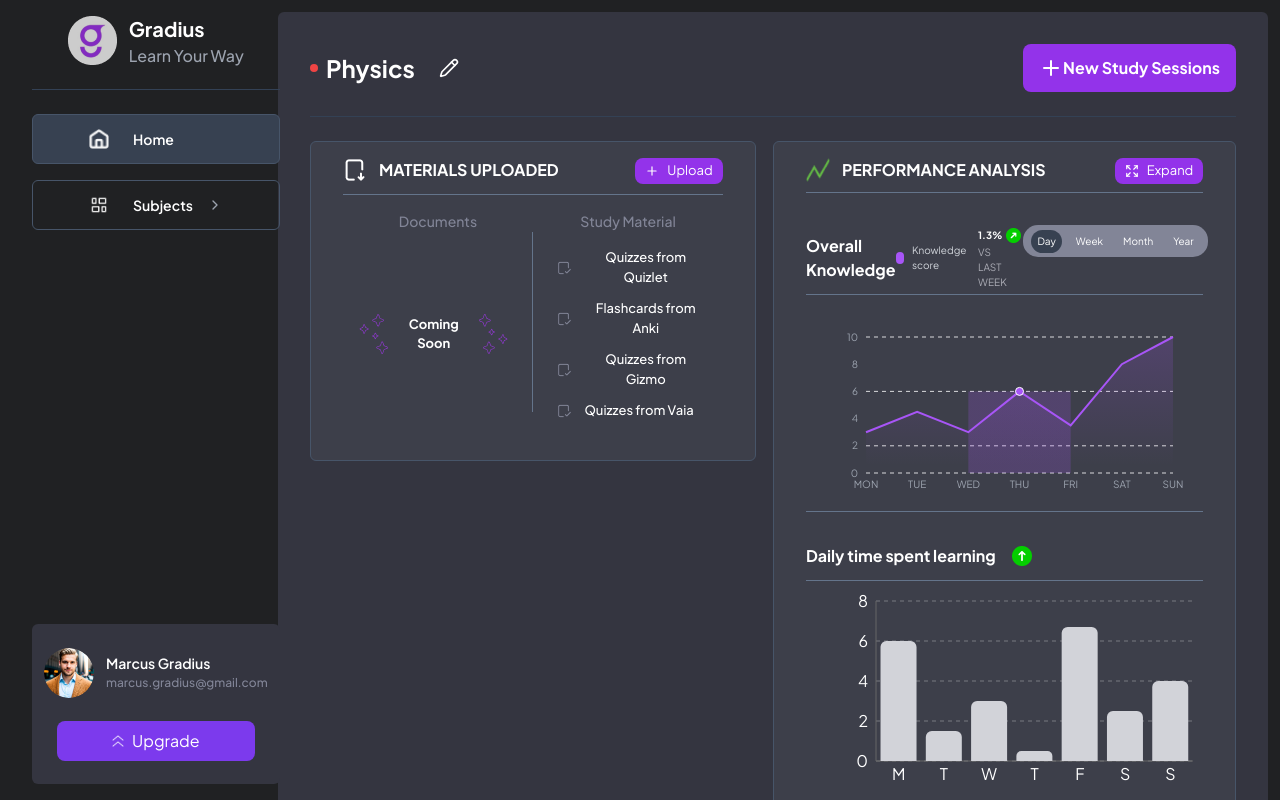
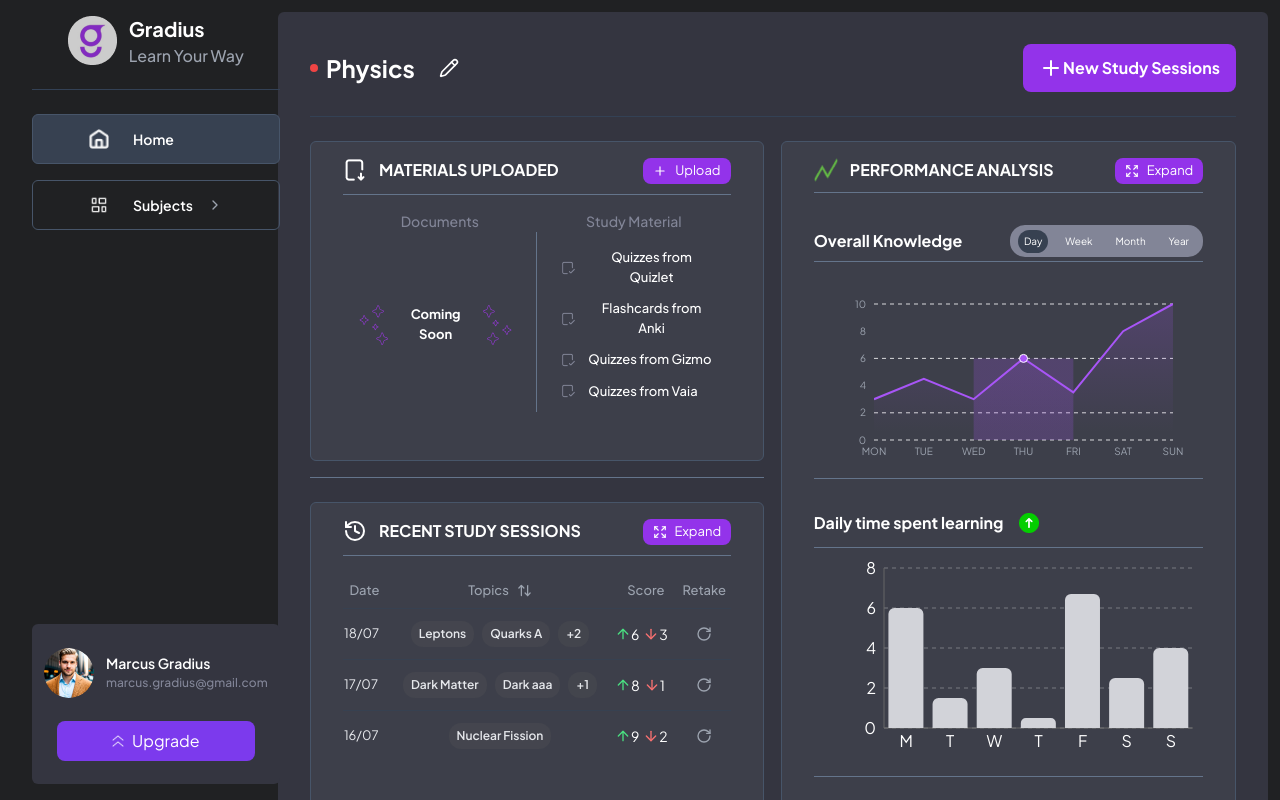
Before and after one commit to Dr-AddictStein/gradius-platform, a React (Vite) app: page /dashboard/perSubject in a window 1280 px wide. Shown: the top 800 px of the page. Built offline with nearby package versions, Linux system fonts and the light colour scheme.

Commit message:
linking-and-overlays-remains

```diff
--- a/src/Component/KnowledgeGraph .tsx
+++ b/src/Component/KnowledgeGraph .tsx
@@ -46,7 +46,7 @@ const DATA = {
   ],
 };
 
-const KnowledgeGraph = () => {
+const KnowledgeGraph = ({ isSmall }) => {
   const [timeframe, setTimeframe] = useState("Day");
   const currentData = DATA[timeframe];
 
@@ -64,6 +64,7 @@ const KnowledgeGraph = () => {
           </h2>
         </div>
         <div className="flex gap-2">
+          {!isSmall && <>
             <div className="flex items-center gap-2">
               <div className="w-3 h-3 rounded-full bg-purple-500"></div>
               <span className="text-gray-300 text-[10px] font-normal">
@@ -79,6 +80,7 @@ const KnowledgeGraph = () => {
                 VS LAST WEEK
               </span>
             </div>
+          </>}
           <div className="flex justify-between gap-2 px-2 py-4 items-center bg-[#828597] rounded-[15px] w-[193px] h-[21px]">
             {Object.keys(DATA).map((period) => (
               <button
--- /dev/null
+++ b/src/Component/TableSmall.tsx
@@ -0,0 +1,126 @@
+import React from 'react';
+import { ArrowUpIcon, ArrowDownIcon, RotateCwIcon, ArrowUpDown } from 'lucide-react';
+
+interface Topic {
+  name: string;
+  score: string;
+}
+
+interface TopicRow {
+  date: string;
+  topics: Topic[];
+  upVotes: number;
+  downVotes: number;
+}
+
+const TableSmall = () => {
+  const data: TopicRow[] = [
+    {
+      date: "18/07",
+      topics: [
+        { name: "Leptons", score: "+2" },
+        { name: "Quarks A", score: "+2" },
+        { name: "Quarks B", score: "+2" },
+        { name: "Quarks", score: "+2" }
+      ],
+      upVotes: 6,
+      downVotes: 3
+    },
+    {
+      date: "17/07",
+      topics: [
+        { name: "Dark Matter", score: "+1" },
+        { name: "Dark aaa", score: "+1" },
+        { name: "Dark Energy", score: "+1" }
+      ],
+      upVotes: 8,
+      downVotes: 1
+    },
+    {
+      date: "16/07",
+      topics: [
+        { name: "Nuclear Fission", score: "+3" }
+      ],
+      upVotes: 9,
+      downVotes: 2
+    }
+  ];
+
+  const MAX_VISIBLE_TOPICS = 2;
+
+  const renderTopics = (topics: Topic[]) => {
+    if (topics.length <= MAX_VISIBLE_TOPICS) {
+      return topics.map((topic, i) => (
+        <span key={i} className="px-2 py-1 bg-[#57575940] rounded-xl text-[12px] font-semibold flex items-center gap-1">
+          {topic.name}
+        </span>
+      ));
+    }
+
+    const visibleTopics = topics.slice(0, MAX_VISIBLE_TOPICS);
+    const remainingCount = topics.length - MAX_VISIBLE_TOPICS;
+
+    return (
+      <>
+        {visibleTopics.map((topic, i) => (
+          <span key={i} className="px-2 py-1 bg-[#57575940] rounded-xl text-[12px] font-semibold flex items-center gap-1">
+            {topic.name}
+          </span>
+        ))}
+        {remainingCount > 0 && (
+          <span className="px-2 py-1 bg-[#57575940] rounded-xl text-[12px] font-semibold">
+            +{remainingCount}
+          </span>
+        )}
+      </>
+    );
+  };
+
+  return (
+    <div className=" rounded-lg  text-gray-200">
+      <table className="w-full">
+        <thead>
+          <tr className="text-sm text-gray-400">
+            <th className="py-2 text-[13px] font-medium text-center">Date</th>
+            <th className="py-2 text-[13px] font-medium text-center flex justify-center items-center gap-2">Topics <ArrowUpDown size={15}/> </th>
+            <th className="py-2 text-[13px] font-medium text-center">Score</th>
+            <th className="py-2 text-[13px] font-medium text-center">Retake</th>
+          </tr>
+        </thead>
+        <tbody>
+          {data.map((row, index) => (
+            <tr key={index} className="border-t border-gray-700">
+              <td className="py-3 text-[13px] font-normal">{row.date}</td>
+              <td className="py-3">
+                <div className="flex gap-2 justify-center">
+                  {renderTopics(row.topics)}
+                </div>
+              </td>
+              <td className="py-3">
+                <div className="flex items-center gap-4">
+                  <div className="flex items-center gap-1">
+                    <div className="flex items-center text-green-400">
+                      <ArrowUpIcon size={16} />
+                      <span className="text-sm text-white">{row.upVotes}</span>
+                    </div>
+                    <div className="flex items-center text-red-400">
+                      <ArrowDownIcon size={16} />
+                      <span className="text-sm text-white">{row.downVotes}</span>
+                    </div>
+                  </div>
+                </div>
+              </td>
+              <td className="py-3">
+                <button className="text-gray-400 hover:text-gray-200 flex items-center justify-center w-full">
+                  <RotateCwIcon size={16} />
+                </button>
+              </td>
+            </tr>
+          ))}
+        </tbody>
+      </table>
+    </div>
+  );
+};
+
+export default TableSmall;
--- a/src/Pages/Dashboard/DashboardPerSubject.tsx
+++ b/src/Pages/Dashboard/DashboardPerSubject.tsx
@@ -1,4 +1,4 @@
-import { Expand, Pencil, Plus, PlusIcon } from "lucide-react";
+import { Expand, History, Pencil, Plus, PlusIcon } from "lucide-react";
 import React from "react";
 import KnowledgeGraph from "../../Component/KnowledgeGraph ";
 import LearningTimeGraph from "../../Component/LearningTimeGraph";
@@ -10,6 +10,7 @@ import fileDown from "../../../public/File Down 01.png";
 import starLeft from "../../../public/starLeft.png";
 import starRight from "../../../public/starRight.png";
 import check4 from "../../../public/File Check 4.png";
+import TableSmall from "../../Component/TableSmall";
 
 const DashboardPerSubject = () => {
   return (
@@ -28,7 +29,8 @@ const DashboardPerSubject = () => {
       <div className="w-full bg-slate-700 h-[1px]"></div>
 
       <div className="py-6 w-full min-h-screen flex justify-between gap-2">
-        <div className="w-1/2 bg-[#3D3F4A]  rounded-[6px] px-8 py-4 border-[1px] border-slate-600 h-[320px]">
+        <div className="w-1/2">
+          <div className=" bg-[#3D3F4A]  rounded-[6px] px-8 py-4 border-[1px] border-slate-600 h-[320px] mb-4">
             <div className="flex justify-between w-full">
               <div className="flex gap-3 mb-3">
                 <img className="h-[24px] w-[24px]" src={fileDown} alt="" />
@@ -97,6 +99,27 @@ const DashboardPerSubject = () => {
               </div>
             </div>
           </div>
+
+          <div className="w-full bg-slate-500 h-[1px] mb-6"></div>
+
+          <div className=" bg-[#3D3F4A]  rounded-[6px] px-8 py-4 border-[1px] border-slate-600 h-[320px] mb-4">
+            <div className="flex justify-between w-full">
+              <div className="flex gap-3 mb-3">
+                <History />
+                <h1 className="text-white font-bold text-[16px]">
+                  RECENT STUDY SESSIONS
+                </h1>
+              </div>
+              <button className="bg-purple-600 hover:bg-purple-700 text-white px-2 py-3 rounded-lg w-[88px] h-[26px] flex justify-center items-center text-[13px] font-normal gap-2">
+                <Expand size={14} />
+                Expand
+              </button>
+            </div>
+            <div className="w-full bg-slate-500 h-[1px] mb-4"></div>
+
+            <TableSmall />
+          </div>
+        </div>
         <div className="h-full bg-slate-700 w-[1px]"></div>
         <div className="w-1/2 bg-[#3D3F4A] h-full rounded-[6px] px-8 py-4 border-[1px] border-slate-600 flex flex-col gap-2">
           <div className="flex justify-between w-full">
@@ -113,7 +136,7 @@ const DashboardPerSubject = () => {
           </div>
           <div className="w-full bg-slate-500 h-[1px] mb-6"></div>
 
-          <KnowledgeGraph />
+          <KnowledgeGraph isSmall={true} />
           <div className="w-full bg-slate-500 h-[1px] mb-6"></div>
           <LearningTimeGraph />
           <div className="w-full bg-slate-500 h-[1px] mb-6"></div>
```
Lines whose indentation alone changed are shown as unchanged.
